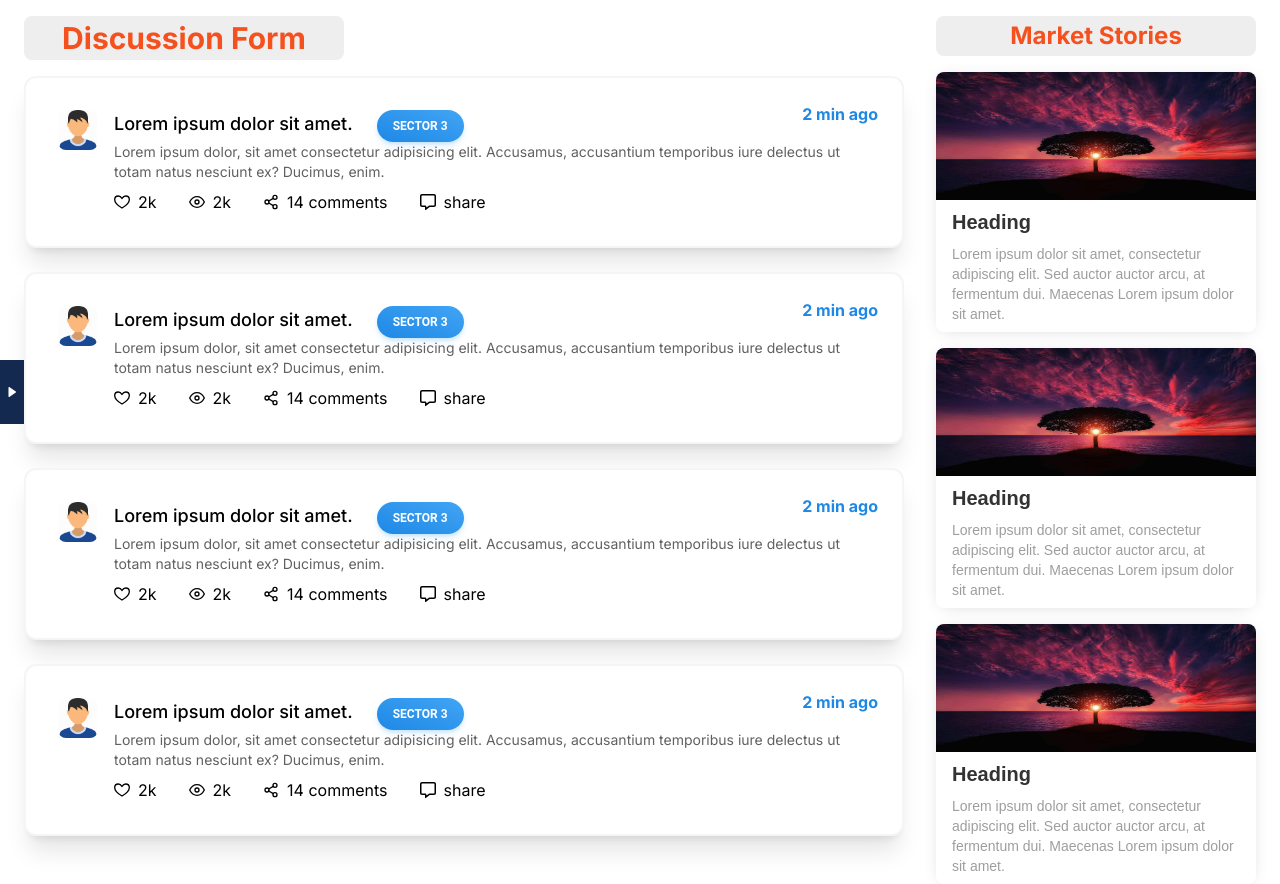
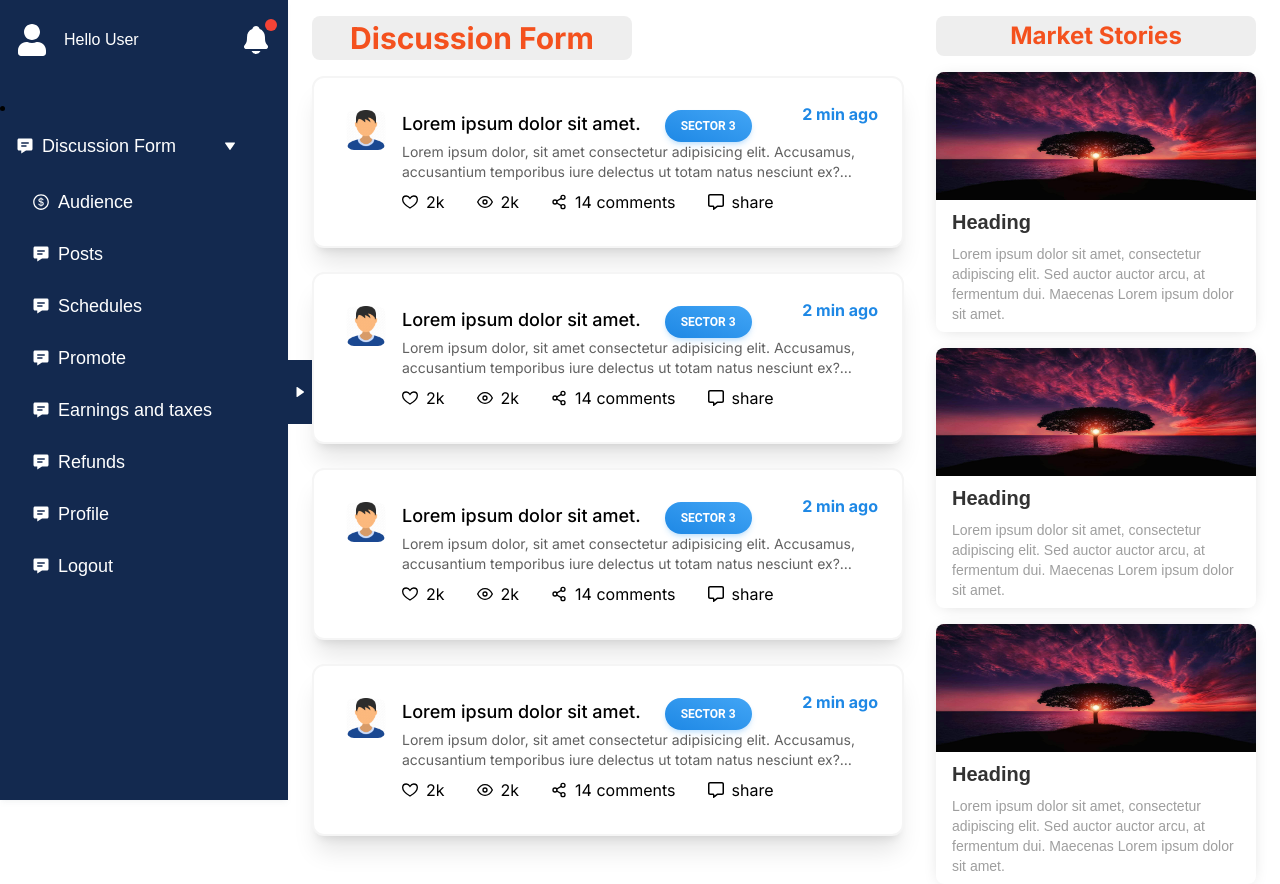
Before and after one commit to RF-Rifat/GoIndia-Stocks, a Next.js app: page / in a window 1280 px wide. Built offline with nearby package versions, Linux system fonts and the light colour scheme.

Commit message:
disc card modified

```diff
--- a/app/page.tsx
+++ b/app/page.tsx
@@ -8,7 +8,7 @@ import MarketCard from "@/components/MarketCard";
 import Market from "@/components/Market";
 import { TabsDefault } from "@/components/Tab";
 export default function Home() {
-  const [sideBarOpen, setSideBarOpen] = useState(false);
+  const [sideBarOpen, setSideBarOpen] = useState(true);
   return (
     <div className="flex">
       <div className={`absolute lg:hidden ${sideBarOpen && "z-40"}`}>
--- a/components/sidebar.tsx
+++ b/components/sidebar.tsx
@@ -1,8 +1,14 @@
 "use client";
 import { IoHome } from "react-icons/io5";
-import { Button, IconButton, Typography } from "@material-tailwind/react";
+import {
+  Badge,
+  Button,
+  IconButton,
+  Typography,
+} from "@material-tailwind/react";
 import { AiOutlineTransaction } from "react-icons/ai";
 import { FaLightbulb } from "react-icons/fa";
+import { AiOutlineDollarCircle } from "react-icons/ai";
 import Link from "next/link";
 const icon = {
   className: "w-5 h-5 text-inherit",
@@ -12,6 +18,7 @@ import { BiSolidRightArrow } from "react-icons/bi";
 import { IoNotifications } from "react-icons/io5";
 import { BiSolidMessageDetail } from "react-icons/bi";
 import { MdArrowDropDown } from "react-icons/md";
+import { useState } from "react";
 
 interface NavItem {
   label: string;
@@ -20,9 +27,9 @@ interface NavItem {
 }
 
 export function SideNav({ sideBarOpen }: any) {
+  const [dropdown, setDropdown] = useState(Boolean);
   const navigationItems: NavItem[] = [
-    { label: "Discussion Form", href: "/", icon: <BiSolidMessageDetail /> },
-    { label: "Audience", href: "/audience", icon: <BiSolidMessageDetail /> },
+    { label: "Audience", href: "/audience", icon: <AiOutlineDollarCircle /> },
     { label: "Posts", href: "/posts", icon: <BiSolidMessageDetail /> },
     { label: "Schedules", href: "/schedules", icon: <BiSolidMessageDetail /> },
     { label: "Promote", href: "/promote", icon: <BiSolidMessageDetail /> },
@@ -49,16 +56,32 @@ export function SideNav({ sideBarOpen }: any) {
                 <FaUser className="w-8 h-8 text-white" />
                 <span className="text-white items-center"> Hello User</span>
               </div>
+              <Badge color="red">
                 <IoNotifications className="w-8 h-8 text-white" />
+              </Badge>
             </div>
           </Link>
         </div>
         <div className="overflow-auto py-6 mt-4">
-          <ul className="space-y-1">
+          <div className="space-y-1">
+            <li onClick={() => setDropdown(!dropdown)}>
+              <div className="text-white hover:text-white text-[15px] flex items-center hover:bg-[#0d0d2b] px-4 py-3 transition-all gap-2 text-lg">
+                <span>
+                  <BiSolidMessageDetail />
+                </span>
+                <span>Discussion Form</span>
+                <BiSolidRightArrow
+                  className={`size-3 ml-10 ${
+                    dropdown ? "rotate-0" : "rotate-90"
+                  } duration-200`}
+                />
+              </div>
+            </li>
+            <ul className={`${dropdown ? "hidden" : "block"} duration-200`}>
               {navigationItems.map((item) => (
                 <li key={item.label}>
                   <Link href={item.href}>
-                  <div className="text-white hover:text-white text-[15px] flex items-center hover:bg-[#0d0d2b] px-4 py-3 transition-all gap-2 text-lg">
+                    <div className="text-white hover:text-white text-[15px] flex items-center hover:bg-[#0d0d2b] px-8 py-3 transition-all gap-2 text-lg">
                       <span>{item.icon}</span>
                       <span>{item.label}</span>
                     </div>
@@ -67,6 +90,7 @@ export function SideNav({ sideBarOpen }: any) {
               ))}
             </ul>
           </div>
+        </div>
       </nav>
     </aside>
   );
```
Lines whose indentation alone changed are shown as unchanged.
